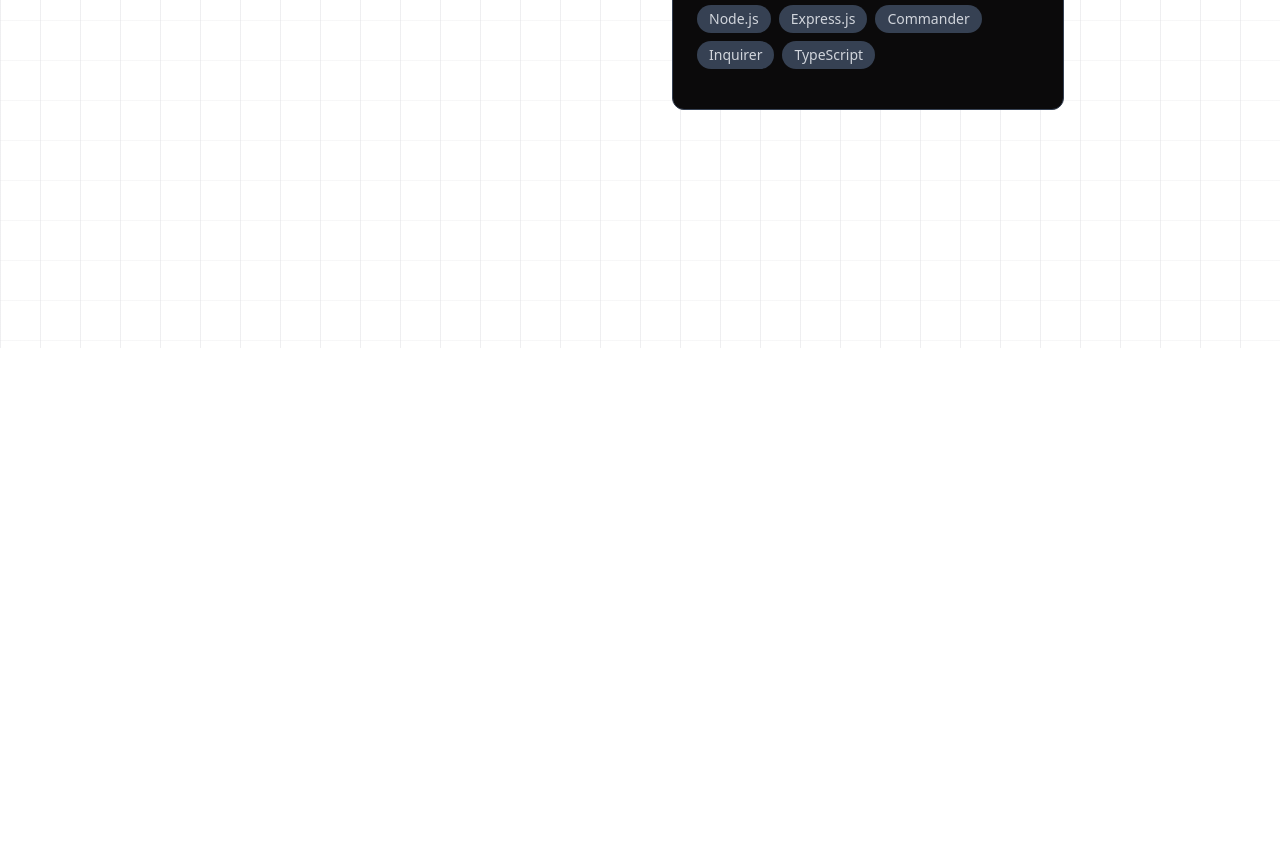
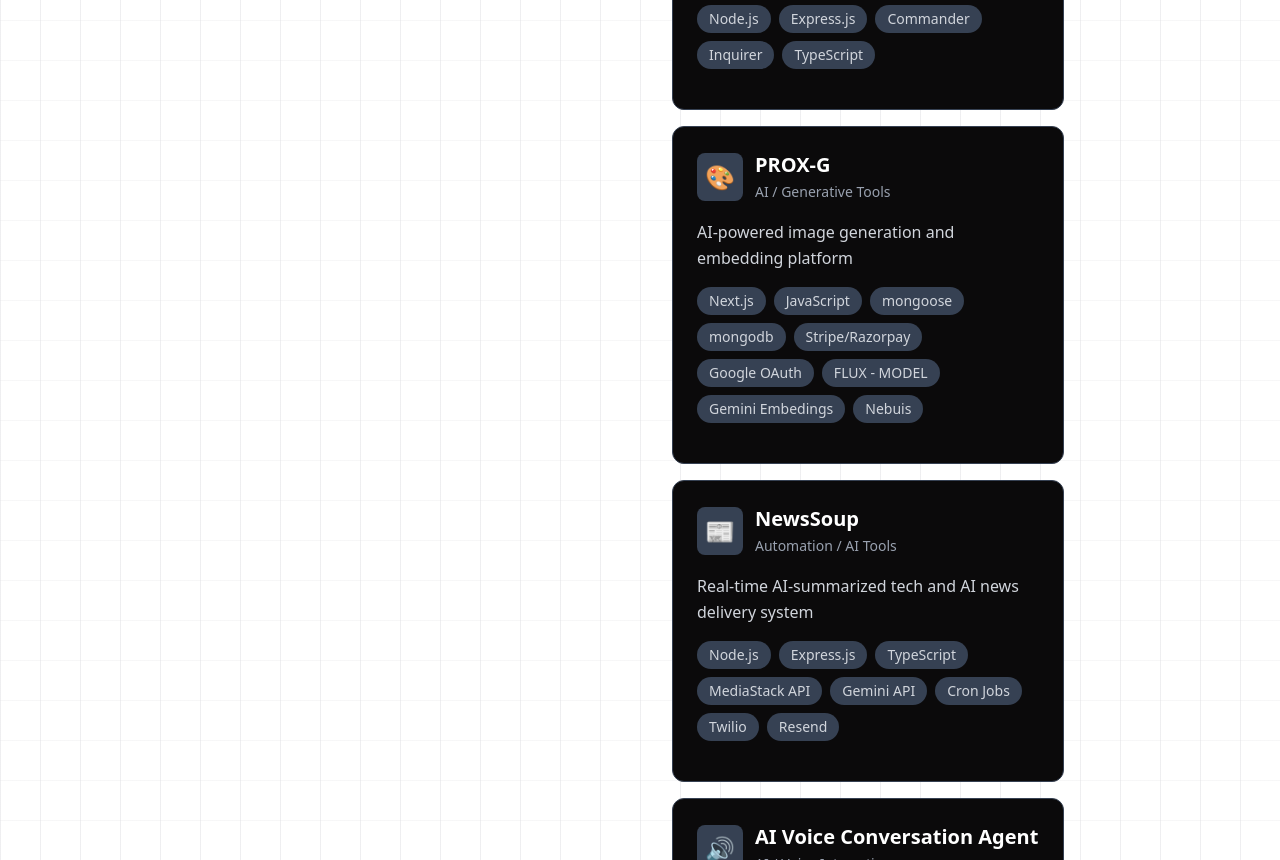
Before and after one commit to SobhanSah00/sobhan.dev-portfolio-, a Next.js app: page / in a window 1280 px wide. Shown: the part 1940-2800 px from the top of the page. Before the commit the page ends 2288 px from the top, so only its background shows below. Built offline with nearby package versions, Linux system fonts and the light colour scheme.

Commit message:
added a little bit of extra project

```diff
--- a/components/TimeLineDemo.tsx
+++ b/components/TimeLineDemo.tsx
@@ -36,13 +36,16 @@ const experienceSection: experienceSectionInterface[] = [
     title: "Backend Engineer",
     company: "Viden Edutech",
     status: "Current",
-    description: "Migrating aia insurance internal website",
-    fullDescription: "I'm a Backend Developer crafting cutting-edge dApps and DeFi solutions. From writing secure smart contracts to building intuitive Web3 interfaces, I turn complex blockchain concepts into user-friendly experiences.",
+    description: "Migrating AIA insurance internal codebase and website st.",
+    fullDescription: "As a Backend Engineer, I work for AIA Insurance Company on modernizing a large-scale ASP.NET application into a scalable architecture using NestJS and Next.js. I lead for my module backend development, redesign service layers with TypeScript and TypeORM, integrate MS SQL, and ensure smooth collaboration across frontend and QA teams. My focus is on building reliable, scalable APIs and driving overall backend quality.",
     techStack: ['Nest js', 'Next js', 'Ms sql'],
     achievements: [
-      "Built and maintained backend services/APIs for Internal website",
-      "Created 25 + production grade api's for now",
-      "Creting Unit Test case's for my endpoints",
+      "Migrated major ASP.NET modules to a modern NestJS-based architecture, improving scalability and developer productivity.",
+      "Rebuilt backend modules using TypeScript and TypeORM with optimized MS SQL queries and schema design.",
+      "Led backend development for my module, overseeing task planning, code reviews, and architecture decisions.",
+      "Collaborated closely with frontend and QA teams to ship stable, production-ready features.",
+      "Delivered scalable, well-structured, and maintainable backend services used across the enterprise system."
+
     ],
     icon: "💼"
   },
@@ -118,10 +121,102 @@ const ProjectsSection: ProjectsSectionInterface[] = [
     ],
     icon: "⚙️",
     category: "Developer Tools"
-  }
+  },
+  {
+    id: 4,
+    title: "PROX-G",
+    description: "AI-powered image generation and embedding platform",
+    fullDescription:
+      "PROX-G is an advanced AI image generation platform that converts user prompts into high-quality images and vector embeddings. It features Google OAuth authentication, payment integration, free credit limits, and a scalable backend designed for commercial-grade performance.",
+    techStack: [
+      "Next.js",
+      "JavaScript",
+      "mongoose",
+      "mongodb",
+      "Stripe/Razorpay",
+      "Google OAuth",
+      "FLUX - MODEL",
+      "Gemini Embedings",
+      "Nebuis"
+    ],
+    GitHubLink: "https://github.com/SobhanSah00/ai_image_generator",
+    liveLink: "https://proxg.vercel.app/",
+    achievements: [
+      "Implemented high-quality AI image generation from natural prompts.",
+      "Added automatic vector embedding generation for semantic search and personalization.",
+      "Integrated Google OAuth for seamless onboarding.",
+      "Added payment system supporting credits and premium usage.",
+      "Provided 5 free image generation credits for new users.",
+      "Designed scalable APIs capable of handling high-volume prompt traffic.",
+      "Add Guard Rails for prompt safety and quality control from both side of user and AI.",
+    ],
+    icon: "🎨",
+    category: "AI / Generative Tools"
+  },
+  {
+    id: 5,
+    title: "NewsSoup",
+    description: "Real-time AI-summarized tech and AI news delivery system",
+    fullDescription:
+      "NewsSoup automatically fetches the latest technology and AI news from the MediaStack API and generates concise summaries using Gemini. It runs on scheduled cron jobs and delivers daily or hourly updates directly through email, WhatsApp, and SMS using Twilio and Resend. Built to keep developers and AI enthusiasts instantly informed with minimal effort.",
+    techStack: [
+      "Node.js",
+      "Express.js",
+      "TypeScript",
+      "MediaStack API",
+      "Gemini API",
+      "Cron Jobs",
+      "Twilio",
+      "Resend",
+    ],
+    GitHubLink: "https://github.com/SobhanSah00/news_soup",
+    liveLink: "",
+    achievements: [
+      "Automated news scraping and summarization pipeline using MediaStack + Gemini.",
+      "Delivered AI-generated summaries via email, WhatsApp, and SMS.",
+      "Implemented cron jobs for scheduled daily/hourly news delivery.",
+      "Reduced information overload by summarizing large articles into 3-5 bullet insights.",
+      "Built a multi-channel delivery system using Twilio for SMS/WhatsApp and Resend for email.",
+      "Created a developer-friendly dashboard to manage delivery frequency and sources."
+    ],
+    icon: "📰",
+    category: "Automation / AI Tools"
+  },
+  {
+    id: 6,
+    title: "AI Voice Conversation Agent",
+    description: "Real-time voice-based conversational AI with STT, LLM reasoning, and TTS.",
+    fullDescription:
+      "A real-time, voice-driven conversational AI system engineered to simulate natural two-way conversation. The backend processes live audio input, transcribes it using Whisper, generates contextual AI responses using GPT, converts them back to speech with a TTS engine, and streams the audio output instantly over WebSockets. Designed to feel like interacting with an intelligent AI agent over a phone call.",
+    techStack: [
+      "Node.js",
+      "Express.js",
+      "WebSockets",
+      "OpenAI Whisper",
+      "OpenAI GPT Models",
+      "TTS-1",
+      "MongoDB",
+      "Mongoose",
+      "Multer"
+    ],
+    GitHubLink: "https://github.com/SobhanSah00/voice-based-AI-booking-system",
+    liveLink: "",
+    achievements: [
+      "Implemented full voice interaction pipeline: STT → LLM → TTS.",
+      "Achieved real-time bi-directional communication using WebSockets.",
+      "Designed modular controllers for STT, GPT logic, TTS, and conversation management.",
+      "Built persistent conversation memory using MongoDB to maintain long multi-turn context.",
+      "Integrated Whisper for high-accuracy transcription and TTS-1 for natural speech output.",
+      "Handled audio uploads efficiently with Multer and streamed responses back to the client.",
+      "Created production-ready backend architecture with clean separation of controllers, routes, models, and utils."
+    ],
+    icon: "🔊",
+    category: "AI / Voice Interaction"
+  },
+
 ];
 
-function ExperianceCard({ project }: {project : experienceSectionInterface}) {
+function ExperianceCard({ project }: { project: experienceSectionInterface }) {
   return (
     <Modal>
       <ModalTrigger className="w-full p-0 text-left bg-transparent hover:bg-transparent border-0 rounded-none">
@@ -200,7 +295,7 @@ function ExperianceCard({ project }: {project : experienceSectionInterface}) {
   );
 }
 
-function ProjectCard({ project }: {project : ProjectsSectionInterface}) {
+function ProjectCard({ project }: { project: ProjectsSectionInterface }) {
   return (
     <Modal>
       <ModalTrigger className="w-full p-0 text-left bg-transparent hover:bg-transparent border-0 rounded-none">
```
